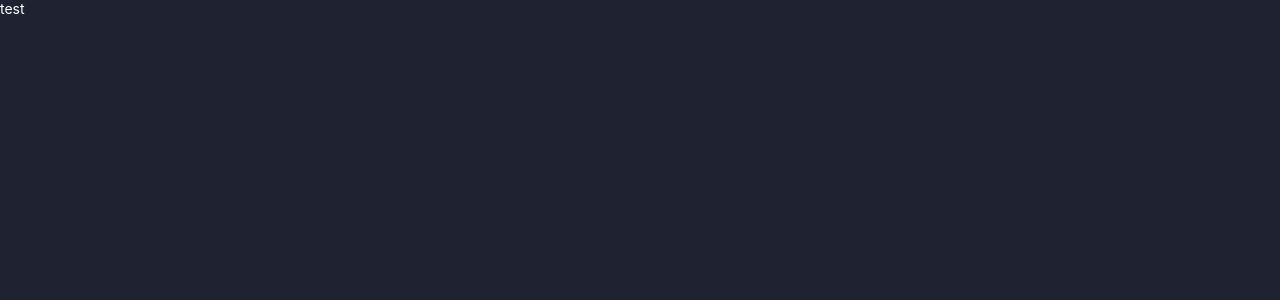
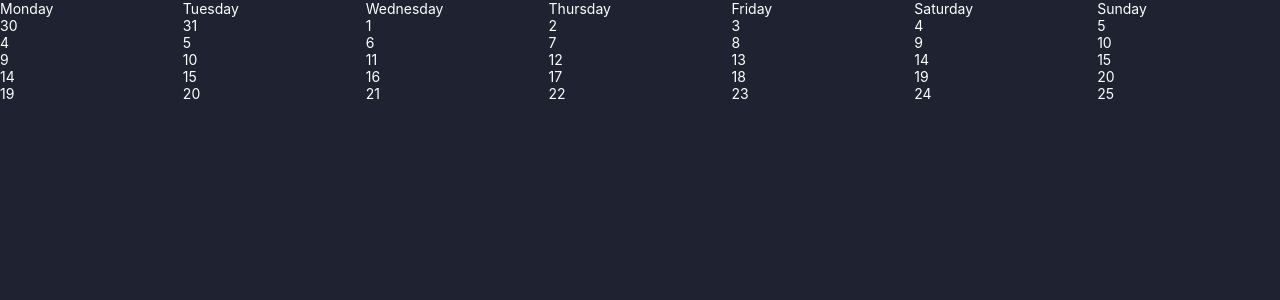
Before and after one commit to elekadam21/calendar, an Angular app in the folder calendar/: page / in a window 1280 px wide. Shown: the top 300 px of the page. Built offline with nearby package versions, Linux system fonts and the light colour scheme.

Commit message:
created basic calendar and fixed linter

```diff
--- a/calendar/src/app/app.component.scss
+++ b/calendar/src/app/app.component.scss
@@ -1,5 +1,6 @@
 :host {
-    font-family: -apple-system, BlinkMacSystemFont, "Segoe UI", Roboto, Helvetica, Arial, sans-serif, "Apple Color Emoji", "Segoe UI Emoji", "Segoe UI Symbol";
+  font-family: -apple-system, BlinkMacSystemFont, "Segoe UI", Roboto, Helvetica, Arial, sans-serif, "Apple Color Emoji",
+    "Segoe UI Emoji", "Segoe UI Symbol";
   font-size: 14px;
   color: white;
   box-sizing: border-box;
@@ -9,7 +10,7 @@
 
 /* Responsive Styles */
 @media screen and (max-width: 767px) {
-    .card-container > *:not(.circle-link) ,
+  .card-container > *:not(.circle-link),
   .terminal {
     width: 100%;
   }
--- a/calendar/src/app/calendar/calendar.module.ts
+++ b/calendar/src/app/calendar/calendar.module.ts
@@ -2,9 +2,11 @@ import { NgModule } from "@angular/core";
 import { calendarRoutes } from "./calendar.routes";
 import { CalendarComponent } from "./components/calendar/calendar.component";
 import { RouterModule } from "@angular/router";
+import { CommonModule } from "@angular/common";
 
 @NgModule({
   imports: [
+    CommonModule,
     RouterModule.forChild(calendarRoutes),
   ],
   declarations: [
--- a/calendar/src/app/calendar/components/calendar/calendar.component.html
+++ b/calendar/src/app/calendar/components/calendar/calendar.component.html
@@ -1 +1,12 @@
-<p>test</p>
+<div class="calendar-table">
+  <div class="table-header">
+    <div class="table-cell" *ngFor="let day of weekdays">
+      {{ day }}
+    </div>
+  </div>
+  <div class="table-row" *ngFor="let row of [1,2,3,4,5]; let i = index">
+    <div class="table-cell" *ngFor="let c of [1,2,3,4,5,6,7]; let j = index">
+      {{ calendar[(i*5)+j].dateShort }}
+    </div>
+  </div>
+</div>
--- a/calendar/src/app/calendar/components/calendar/calendar.component.scss
+++ b/calendar/src/app/calendar/components/calendar/calendar.component.scss
@@ -1,7 +1,21 @@
 :host {
-    background-color: var(--app-bg-color);
+  background-color: var(--app-bg-color);
+  width: 100%;
 
-    p {
-        margin: 0;
-    }
+  .calendar-table {
+    display: flex;
+    flex-direction: column;
+  }
+
+  .table-header {
+    display: flex;
+  }
+
+  .table-row {
+    display: flex;
+  }
+
+  .table-cell {
+    flex: 1;
+  }
 }
--- a/calendar/src/app/calendar/components/calendar/calendar.component.ts
+++ b/calendar/src/app/calendar/components/calendar/calendar.component.ts
@@ -1,4 +1,5 @@
 import { Component } from '@angular/core';
+import { CalendarDay } from '../../interfaces/calendar.interface';
 
 @Component({
   selector: 'calendar',
@@ -7,12 +8,69 @@ import { Component } from '@angular/core';
 })
 export class CalendarComponent {
 
-
+  weekdays: string[] = ['Monday', 'Tuesday', 'Wednesday', 'Thursday', 'Friday', 'Saturday', 'Sunday'];
+  calendar: CalendarDay[] = [];
 
   constructor(
 
   ) { }
 
+  ngOnInit() {
+    this.populateCalendar();
+  }
 
+  private populateCalendar() {
+    this.calendar = [];
 
+    const date = new Date();
+    const year = date.getFullYear();
+    const month = date.getMonth();
+    const daysInMonth = new Date(year, month + 1, 0).getDate();
+    const firstDay = new Date(year, month, 1).getDay();
+    const lastDay = new Date(year, month, daysInMonth).getDay();
+
+    console.log(daysInMonth);
+
+    // Add days from the month previous to the selected
+    for (let i = firstDay - 1; i > 0; i--) {
+      const prevMonthDate = new Date(year, month, 1 - i);
+      this.calendar.push(this.createCalendarDay(prevMonthDate, false));
+    }
+
+    // Add days from the selected month
+    for (let i = 1; i <= daysInMonth; i++) {
+      const selectedDate = new Date(year, month, i);
+      this.calendar.push(this.createCalendarDay(selectedDate, true));
+    }
+
+    // Add days from the month after if needed
+    const daysToAdd = lastDay !== 0 ? 7 - lastDay : 0;
+
+    for (let i = 1; i <= daysToAdd; i++) {
+      const nextMonthDate = new Date(year, month + 1, i);
+      this.calendar.push(this.createCalendarDay(nextMonthDate, false));
+    }
+
+    // Handle the case when the calendar has 28 days
+    if (this.calendar.length === 28) {
+      for (let i = 1; i <= 7; i++) {
+        const prevMonthDate = new Date(year, month, 1 - i);
+        console.log(prevMonthDate.toString());
+
+        this.calendar.unshift(this.createCalendarDay(prevMonthDate, false));
+      }
+    }
+
+    console.log(this.calendar);
+  }
+
+  private createCalendarDay(date: Date, currentMonth: boolean): CalendarDay {
+    return {
+      date: `${date.getFullYear()}-${(date.getMonth() + 1)}-${(date.getDate() < 10 ? '0' : '')}${date.getDate()}`,
+      dateShort: date.getDate(),
+      day: date.getDay(),
+      hasEvent: false,
+      currentMonth,
+    };
+  }
 }
--- a/calendar/src/styles.scss
+++ b/calendar/src/styles.scss
@@ -1,5 +1,5 @@
 body {
-    background-color: rgb(30, 34, 49);
-    height: 100vh;
-    margin: 0;
+  background-color: rgb(30, 34, 49);
+  height: 100vh;
+  margin: 0;
 }
```
Also changed, not shown: calendar/src/app/app-routing.module.ts (+4 -4 lines), calendar/src/app/calendar/calendar.routes.ts (+4 -4 lines), calendar/src/app/calendar/interfaces/calendar.interface.ts (added, +7 -0 lines). Lines whose indentation alone changed are shown as unchanged.
